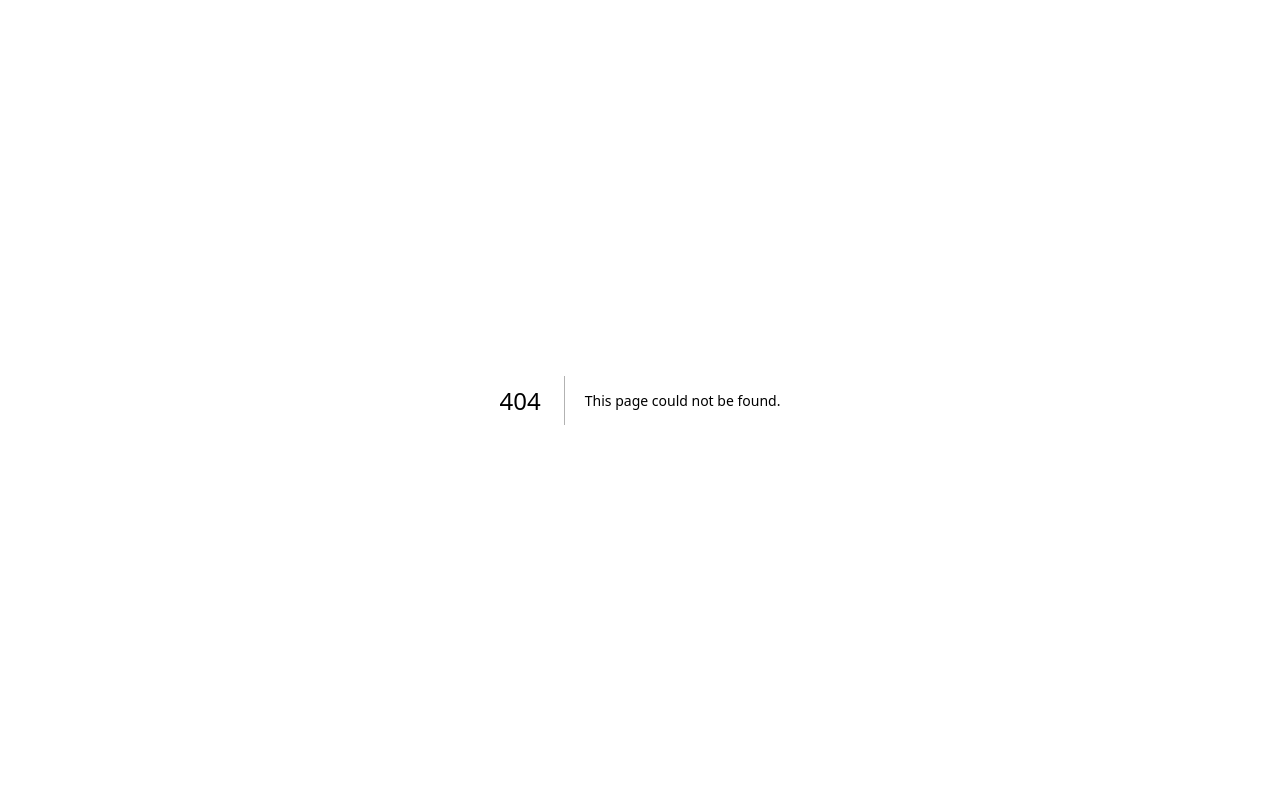
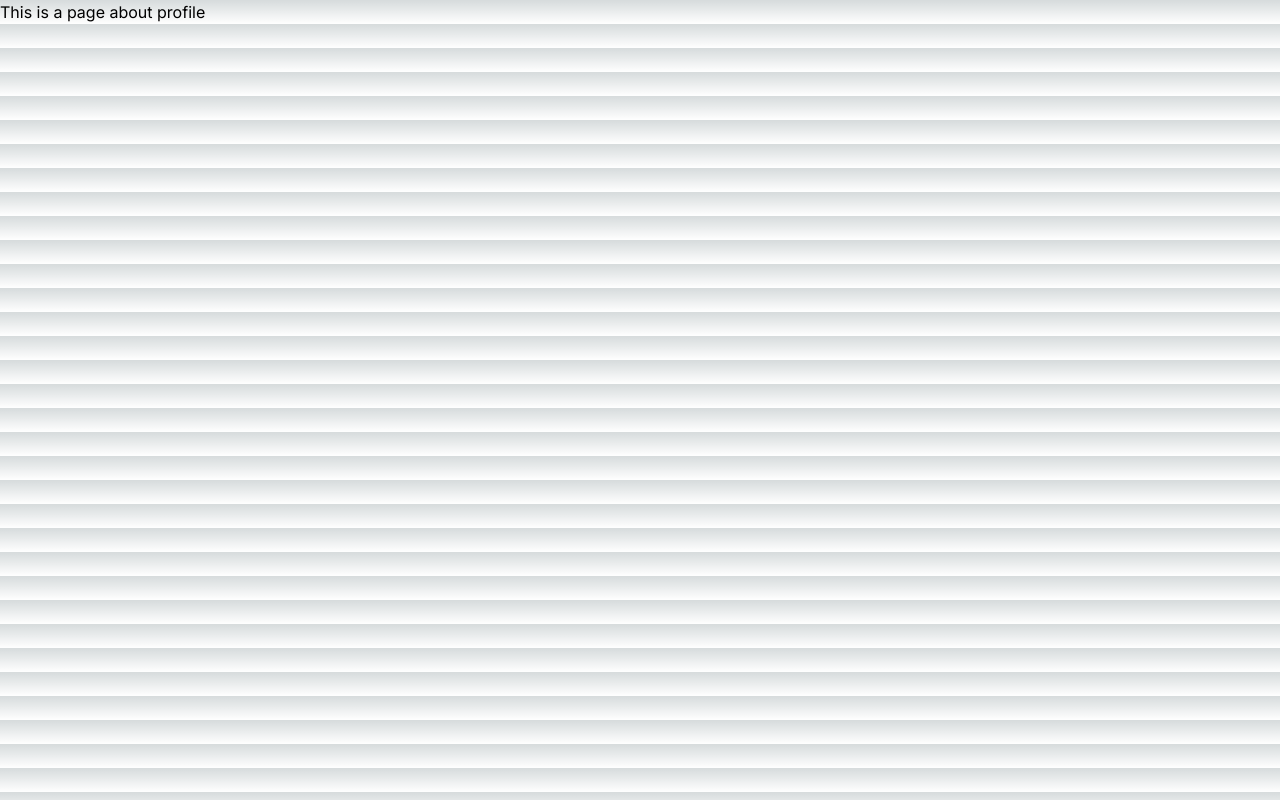
Before and after one commit to MeCode50/learning, a Next.js app: page /profile in a window 1280 px wide. Before the commit this address had no page. Built offline with nearby package versions, Linux system fonts and the light colour scheme.

Commit message:
created a page for profile

```diff
--- /dev/null
+++ b/app/profile/page.tsx
@@ -0,0 +1,3 @@
+export default function Profile() {
+  return <h1>This is a page about profile</h1>;
+}
```
